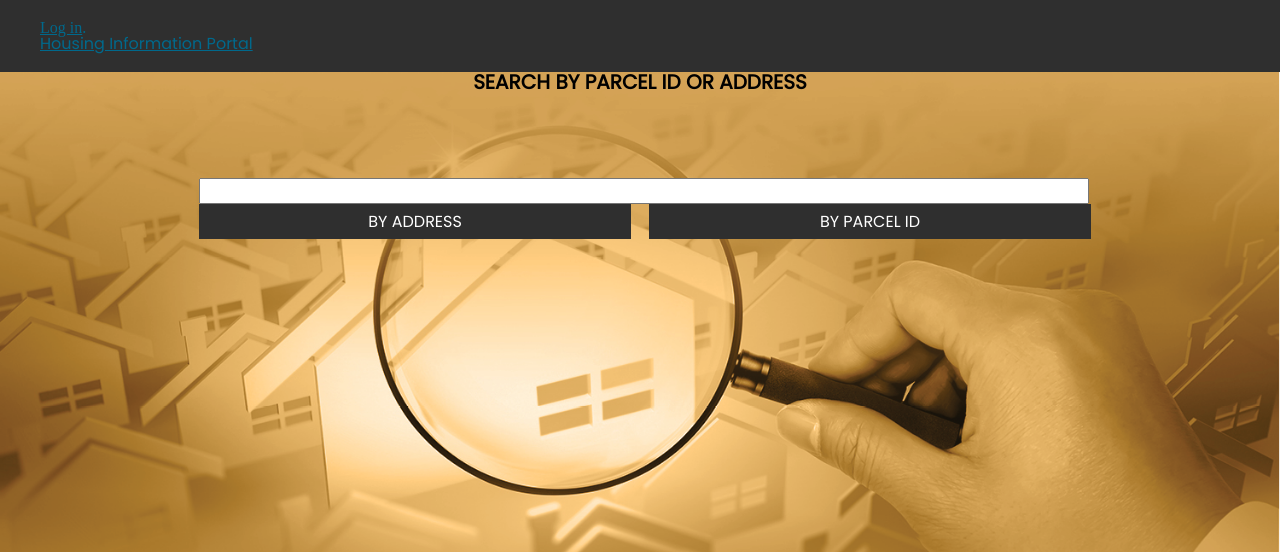
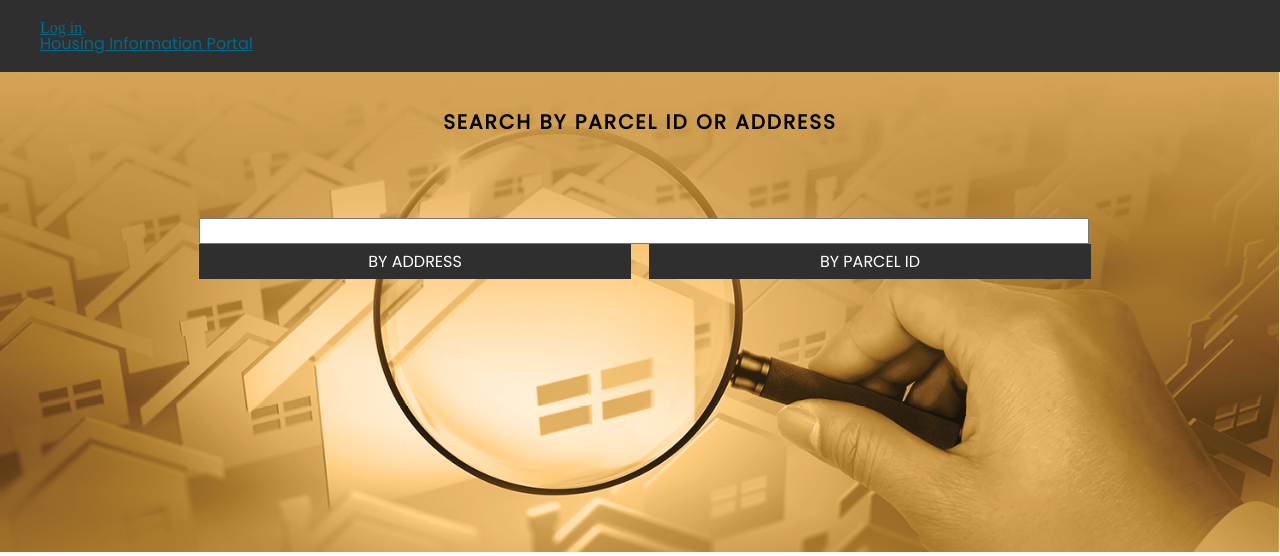
Before and after one commit to saylorsd/hipbone, a Django app: template templates/hipbone/index.html in a window 1280 px wide. Shown: the top 556 px of the page. Run offline with Django 3.2, Linux system fonts and the light colour scheme; the template is opened without the code that fills it, so the values that code supplies are empty; some libraries are stand-ins or nearby versions.

Commit message:
Adjust formatting of title above search bar

```diff
--- a/templates/base.html
+++ b/templates/base.html
@@ -24,7 +24,10 @@
     .search-header { text-transform: uppercase;
         font-size: 20px;
         font-weight: 800;
-        margin-bottom: 10px; }
+        padding-top: 2em;
+        margin-bottom: 0.5em;
+        letter-spacing: 0.1em;
+    }
     .poppins { font-family: Poppins, Arial, sans-serif; }
     </style>
     <link rel="stylesheet" type="text/css" href="{% static 'hipbone/css/housing-portal-basic-style.css' %}">
```
